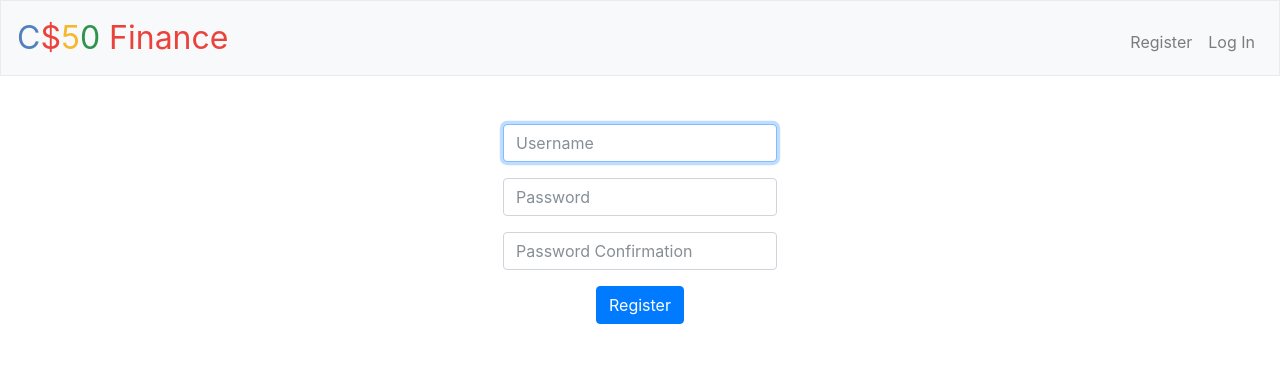
After one commit to ikarus93/cs50, a Flask app: page /register in a window 1280 px wide. The commit adds this page. Shown: the top 371 px of the page. Run offline with Flask 2, Linux system fonts and the light colour scheme; some libraries are stand-ins or nearby versions.

Commit message:
started with pset7

```diff
--- /dev/null
+++ b/pset7/finance/application.py
@@ -0,0 +1,164 @@
+import os
+
+from cs50 import SQL
+from flask import Flask, flash, redirect, render_template, request, session
+from flask_session import Session
+from tempfile import mkdtemp
+from werkzeug.exceptions import default_exceptions
+from werkzeug.security import check_password_hash, generate_password_hash
+
+from helpers import apology, login_required, lookup, usd
+
+# Ensure environment variable is set
+if not os.environ.get("API_KEY"):
+    raise RuntimeError("API_KEY not set")
+
+# Configure application
+app = Flask(__name__)
+
+# Ensure templates are auto-reloaded
+app.config["TEMPLATES_AUTO_RELOAD"] = True
+
+# Ensure responses aren't cached
+@app.after_request
+def after_request(response):
+    response.headers["Cache-Control"] = "no-cache, no-store, must-revalidate"
+    response.headers["Expires"] = 0
+    response.headers["Pragma"] = "no-cache"
+    return response
+
+# Custom filter
+app.jinja_env.filters["usd"] = usd
+
+# Configure session to use filesystem (instead of signed cookies)
+app.config["SESSION_FILE_DIR"] = mkdtemp()
+app.config["SESSION_PERMANENT"] = False
+app.config["SESSION_TYPE"] = "filesystem"
+Session(app)
+
+# Configure CS50 Library to use SQLite database
+db = SQL("sqlite:///finance.db")
+
+
+@app.route("/")
+@login_required
+def index():
+    """Show portfolio of stocks"""
+    return apology("TODO")
+
+
+@app.route("/buy", methods=["GET", "POST"])
+@login_required
+def buy():
+    """Buy shares of stock"""
+    return apology("TODO")
+
+
+@app.route("/history")
+@login_required
+def history():
+    """Show history of transactions"""
+    return apology("TODO")
+
+
+@app.route("/login", methods=["GET", "POST"])
+def login():
+    """Log user in"""
+
+    # Forget any user_id
+    session.clear()
+
+    # User reached route via POST (as by submitting a form via POST)
+    if request.method == "POST":
+
+        # Ensure username was submitted
+        if not request.form.get("username"):
+            return apology("must provide username", 403)
+
+        # Ensure password was submitted
+        elif not request.form.get("password"):
+            return apology("must provide password", 403)
+
+        # Query database for username
+        rows = db.execute("SELECT * FROM users WHERE username = :username",
+                          username=request.form.get("username"))
+
+        # Ensure username exists and password is correct
+        if len(rows) != 1 or not check_password_hash(rows[0]["hash"], request.form.get("password")):
+            return apology("invalid username and/or password", 403)
+
+        # Remember which user has logged in
+        session["user_id"] = rows[0]["id"]
+
+        # Redirect user to home page
+        return redirect("/")
+
+    # User reached route via GET (as by clicking a link or via redirect)
+    else:
+        return render_template("login.html")
+
+
+@app.route("/logout")
+def logout():
+    """Log user out"""
+
+    # Forget any user_id
+    session.clear()
+
+    # Redirect user to login form
+    return redirect("/")
+
+
+@app.route("/quote", methods=["GET", "POST"])
+@login_required
+def quote():
+    """Get stock quote."""
+    return apology("TODO")
+
+
+@app.route("/register", methods=["GET", "POST"])
+def register():
+    """Register user"""
+    if request.method == "GET":
+        return render_template("register.html")
+
+    elif request.method == "POST":
+        user = request.form.get("username")
+        pw = request.form.get("password")
+        if not user or not pw:
+            return apology("Username or Password field empty")
+
+        user_exists = db.execute("SELECT * from users WHERE username = :username", username = user)
+        if user_exists:
+            return apology("Username already exists")
+
+        if not pw or not request.form.get("passwordConf") or pw != request.form.get("passwordConf"):
+            return apology("Password field empty or Passwords don't match")
+
+        hashed_pw = generate_password_hash(pw)
+        user_id = len(db.execute("SELECT * from users"))
+        try:
+            db.execute("INSERT into users (id, username, hash) VALUES (:user_id, :username, :pw)", user_id = user_id, username = user, pw = hashed_pw)
+        except:
+            return apology("Database Error", 500)
+
+        return redirect("/buy")
+    else:
+        return apology("Method not supported")
+
+
+@app.route("/sell", methods=["GET", "POST"])
+@login_required
+def sell():
+    """Sell shares of stock"""
+    return apology("TODO")
+
+
+def errorhandler(e):
+    """Handle error"""
+    return apology(e.name, e.code)
+
+
+# listen for errors
+for code in default_exceptions:
+    app.errorhandler(code)(errorhandler)
--- /dev/null
+++ b/pset7/finance/requirements.txt
@@ -0,0 +1,3 @@
+cs50
+Flask
+Flask-Session
--- /dev/null
+++ b/pset7/finance/static/styles.css
@@ -0,0 +1,47 @@
+nav .navbar-brand
+{
+    /* size for brand */
+    font-size: xx-large;
+}
+
+/* colors for brand */
+nav .navbar-brand .blue
+{
+    color: #537fbe;
+}
+nav .navbar-brand .red
+{
+    color: #ea433b;
+}
+nav .navbar-brand .yellow
+{
+    color: #f5b82e;
+}
+nav .navbar-brand .green
+{
+    color: #2e944b;
+}
+
+main .form-control
+{
+    /* center form controls */
+    display: inline-block;
+
+    /* override Bootstrap's 100% width for form controls */
+    width: auto;
+}
+
+main
+{
+    /* scroll horizontally as needed */
+    overflow-x: auto;
+
+    /* center contents */
+    text-align: center;
+}
+
+main img
+{
+    /* constrain images on small screens */
+    max-width: 100%;
+}
--- /dev/null
+++ b/pset7/finance/templates/layout.html
@@ -0,0 +1,65 @@
+<!DOCTYPE html>
+
+<html lang="en">
+
+    <head>
+
+        <!-- Required meta tags -->
+        <meta charset="utf-8"/>
+        <meta name="viewport" content="width=device-width, initial-scale=1, shrink-to-fit=no"/>
+
+        <!-- documentation at http://getbootstrap.com/docs/4.0/, alternative themes at https://bootswatch.com/4-alpha/ -->
+        <link href="https://maxcdn.bootstrapcdn.com/bootstrap/4.0.0-beta.2/css/bootstrap.min.css" rel="stylesheet"/>
+
+        <link href="/static/styles.css" rel="stylesheet"/>
+
+        <script src="https://code.jquery.com/jquery-3.1.1.min.js"></script>
+        <script src="https://cdnjs.cloudflare.com/ajax/libs/popper.js/1.12.3/umd/popper.min.js"></script>
+        <script src="https://maxcdn.bootstrapcdn.com/bootstrap/4.0.0-beta.2/js/bootstrap.min.js"></script>
+
+        <title>C$50 Finance: {% block title %}{% endblock %}</title>
+
+    </head>
+
+    <body>
+
+        <nav class="navbar navbar-expand-md navbar-light bg-light border">
+            <a class="navbar-brand" href="/"><span class="blue">C</span><span class="red">$</span><span class="yellow">5</span><span class="green">0</span> <span class="red">Finance</span></a>
+            <button aria-controls="navbar" aria-expanded="false" aria-label="Toggle navigation" class="navbar-toggler" data-target="#navbar" data-toggle="collapse" type="button">
+                <span class="navbar-toggler-icon"></span>
+            </button>
+            <div class="collapse navbar-collapse" id="navbar">
+                {% if session.user_id %}
+                    <ul class="navbar-nav mr-auto mt-2">
+                        <li class="nav-item"><a class="nav-link" href="/quote">Quote</a></li>
+                        <li class="nav-item"><a class="nav-link" href="/buy">Buy</a></li>
+                        <li class="nav-item"><a class="nav-link" href="/sell">Sell</a></li>
+                        <li class="nav-item"><a class="nav-link" href="/history">History</a></li>
+                    </ul>
+                    <ul class="navbar-nav ml-auto mt-2">
+                        <li class="nav-item"><a class="nav-link" href="/logout">Log Out</a></li>
+                    </ul>
+                {% else %}
+                    <ul class="navbar-nav ml-auto mt-2">
+                        <li class="nav-item"><a class="nav-link" href="/register">Register</a></li>
+                        <li class="nav-item"><a class="nav-link" href="/login">Log In</a></li>
+                    </ul>
+                {% endif %}
+            </div>
+        </nav>
+
+        {% if get_flashed_messages() %}
+            <header>
+                <div class="alert alert-primary border text-center" role="alert">
+                    {{ get_flashed_messages() | join(" ") }}
+                </div>
+            </header>
+        {% endif %}
+
+        <main class="container p-5">
+            {% block main %}{% endblock %}
+        </main>
+
+    </body>
+
+</html>
--- /dev/null
+++ b/pset7/finance/templates/register.html
@@ -0,0 +1,20 @@
+{% extends "layout.html" %}
+
+{% block title %}
+    Register
+{% endblock %}
+
+{% block main %}
+    <form action="/register" method="post">
+        <div class="form-group">
+            <input autocomplete="off" autofocus class="form-control" name="username" placeholder="Username" type="text"/>
+        </div>
+        <div class="form-group">
+            <input class="form-control" name="password" placeholder="Password" type="password"/>
+        </div>
+        <div class="form-group">
+            <input class="form-control" name="passwordConf" placeholder="Password Confirmation" type="password"/>
+        </div>
+        <button class="btn btn-primary" type="submit">Register</button>
+    </form>
+{% endblock %}
```
Also changed, not shown: pset6/similarities/more/helpers.py (+41 -4 lines), pset6/similarities/more/templates/matrix.html (+7 -0 lines), pset7/finance/helpers.py (added, +84 -0 lines), pset7/finance/templates/apology.html (added, +9 -0 lines), pset7/finance/templates/login.html (added, +17 -0 lines), pset7/finance/finance.db (added).
